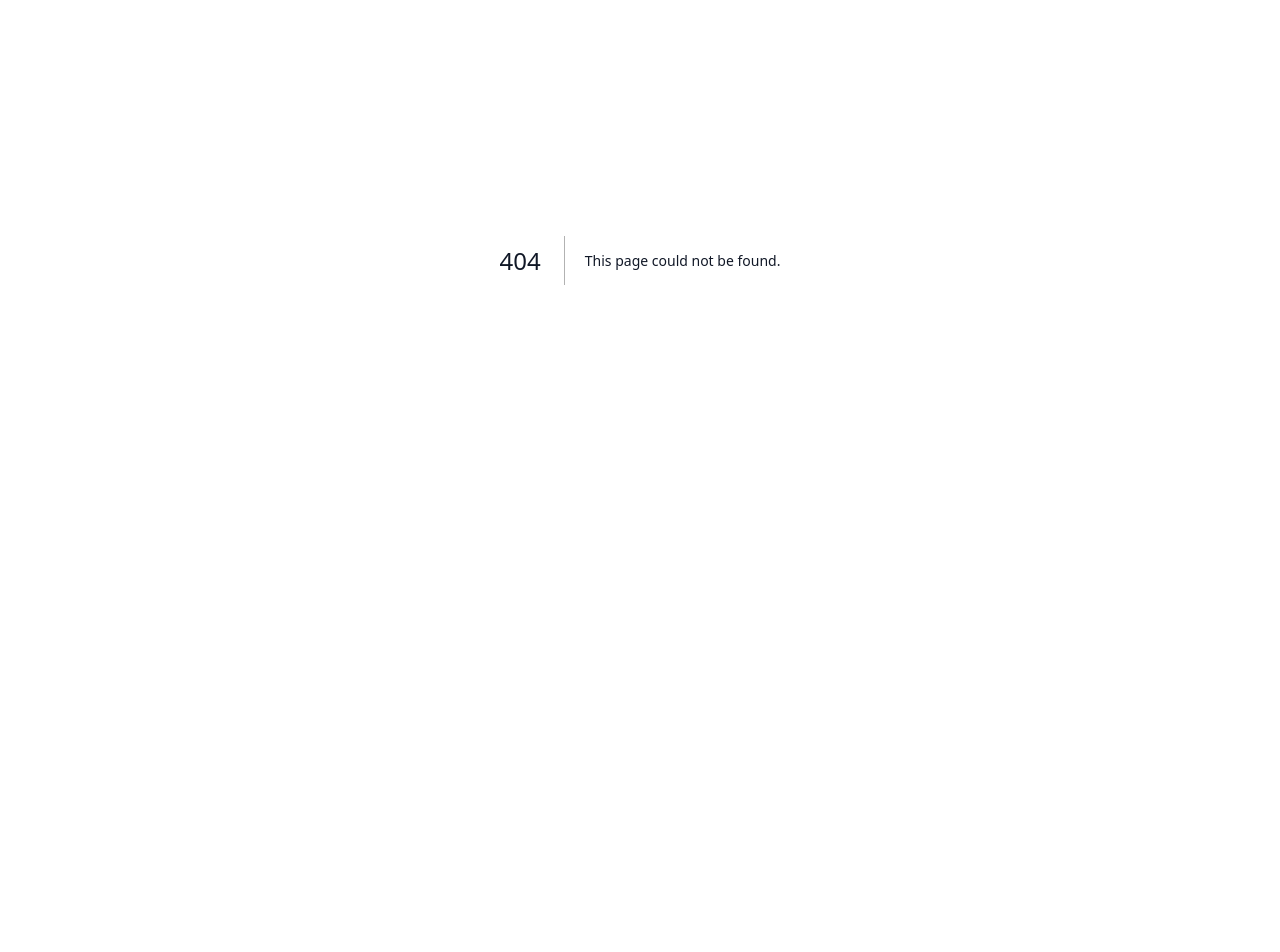
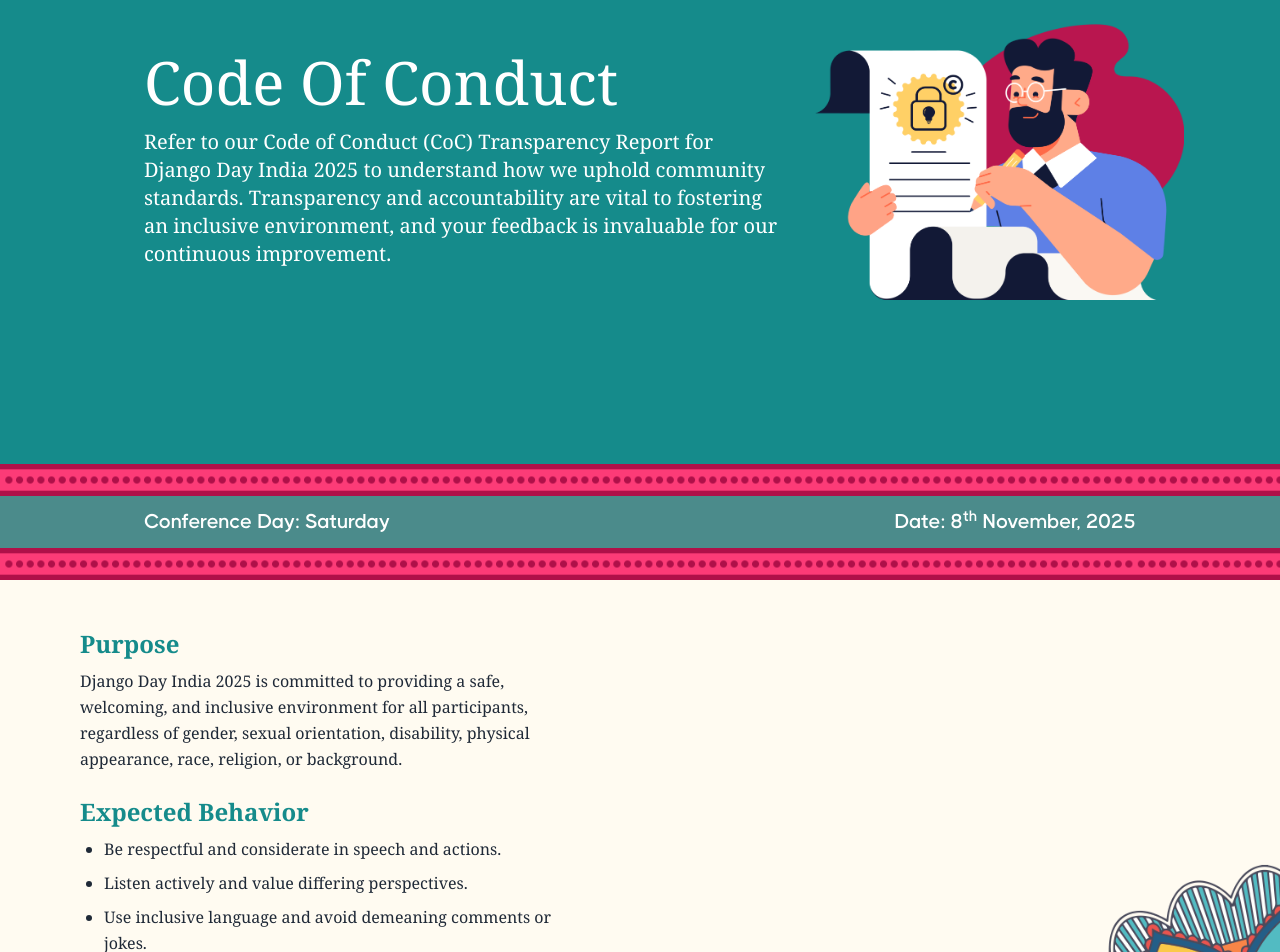
Before and after one commit to djangoindia/indjangoday2025, a Next.js app: page /coc in a window 1280 px wide. Before the commit this address had no page. Shown: the part 140-1092 px from the top of the page. Before the commit the page ends 800 px from the top, so only its background shows below. Built offline with nearby package versions, Linux system fonts and the light colour scheme.

Commit message:
add page for code of conduct and its assets

```diff
--- /dev/null
+++ b/src/app/coc/page.tsx
@@ -0,0 +1,11 @@
+import Navbar from "../components/Navbar";
+import COCPage from "../components/COCPage";
+
+export default function Sponsors() {
+  return (
+    <main className="relative">
+      <Navbar />
+      <COCPage />
+    </main>
+  );
+}
--- /dev/null
+++ b/src/app/components/COCPage.tsx
@@ -0,0 +1,155 @@
+"use client";
+
+import React from "react";
+import Image from "next/image";
+import ContactSection from "./Footers";
+
+const COCPage = () => {
+    return (
+        <div className="bg-[#fffbf1]">
+            {/* Hero Section */}
+            <div className="bg-[#158b8b] flex flex-col justify-between overflow-hidden h-[90vh]">
+                <div className="flex-1 flex flex-col md:flex-row items-center justify-center px-4 md:px-24 gap-4 md:gap-8 min-h-0 py-8 md:py-0">
+                    <div className="flex flex-col items-center md:items-start w-full md:pl-12 max-w-4xl text-center md:text-left">
+                        <div className="flex flex-row justify-center md:justify-start w-full">
+                            <h1 className="text-3xl md:text-5xl lg:text-6xl font-serif mb-4 text-white leading-tight">
+                                Code Of Conduct
+                            </h1>
+                        </div>
+                        <p className="font-serif text-sm md:text-xl text-white mb-1 leading-snug">
+                            Refer to our Code of Conduct (CoC) Transparency Report for Django
+                            Day India 2025 to understand how we uphold community standards.
+                            Transparency and accountability are vital to fostering an
+                            inclusive environment, and your feedback is invaluable for our
+                            continuous improvement.
+                        </p>
+                    </div>
+
+                    {/* Hero Illustration */}
+                    <div className="flex items-center justify-center w-full md:w-auto">
+                        <Image
+                            src="/images/CodeOfConductHero.png"
+                            alt="Code of Conduct Hero"
+                            width={600}
+                            height={600}
+                            className="w-[250px] md:w-[400px] lg:w-[600px] object-contain"
+                        />
+                    </div>
+                </div>
+
+
+                {/* Upper Border */}
+                <div
+                    className="w-full h-2 sm:h-4 md:h-6 lg:h-8"
+                    style={{
+                        backgroundImage: "url('/images/sec-2-upper-border-2.png')",
+                        backgroundSize: "auto 100%",
+                    }}
+                />
+
+                {/* Date Banner */}
+                <div className="w-full">
+                    <div className="py-2 md:py-3 bg-[#4b8b8b] flex flex-col sm:flex-row justify-center sm:justify-between items-center px-6 md:px-36 text-white text-sm md:text-base lg:text-xl font-semibold gap-2 sm:gap-0">
+                        <span>Conference Day: Saturday</span>
+                        <span>Date: 8<sup>th</sup> November, 2025</span>
+                    </div>
+                </div>
+
+                {/* Lower Border */}
+                <div
+                    className="w-full h-2 sm:h-4 md:h-6 lg:h-8"
+                    style={{
+                        backgroundImage: "url('/images/sec-2-upper-border-2.png')",
+                        backgroundSize: "auto 100%",
+                    }}
+                />
+            </div>
+
+            {/* Code of Conduct Section */}
+            {/* Code of Conduct Section */}
+            <section className="relative flex flex-col md:flex-row items-start justify-center px-6 md:px-20 py-12 overflow-y-auto min-h-screen">
+                {/* Text Content */}
+                <div className="w-full md:w-2/3 lg:w-1/2 pr-0 md:pr-16 space-y-6 font-serif text-gray-800 leading-relaxed z-10">
+                    <div>
+                        <h2 className="text-2xl font-bold mb-2 text-[#158b8b]">Purpose</h2>
+                        <p>
+                            Django Day India 2025 is committed to providing a safe, welcoming,
+                            and inclusive environment for all participants, regardless of gender,
+                            sexual orientation, disability, physical appearance, race, religion,
+                            or background.
+                        </p>
+                    </div>
+
+                    <div>
+                        <h2 className="text-2xl font-bold mb-2 text-[#158b8b]">Expected Behavior</h2>
+                        <ul className="list-disc ml-6 space-y-2">
+                            <li>Be respectful and considerate in speech and actions.</li>
+                            <li>Listen actively and value differing perspectives.</li>
+                            <li>Use inclusive language and avoid demeaning comments or jokes.</li>
+                            <li>Comply with event rules, staff instructions, and venue guidelines.</li>
+                        </ul>
+                    </div>
+
+                    <div>
+                        <h2 className="text-2xl font-bold mb-2 text-[#158b8b]">Unacceptable Behavior</h2>
+                        <ul className="list-disc ml-6 space-y-2">
+                            <li>Harassment, intimidation, or discrimination in any form.</li>
+                            <li>Unwelcome sexual attention or inappropriate physical contact.</li>
+                            <li>Disruptive, disrespectful, or aggressive behavior.</li>
+                            <li>Sharing others’ private information without consent.</li>
+                        </ul>
+                    </div>
+
+                    <div>
+                        <h2 className="text-2xl font-bold mb-2 text-[#158b8b]">Reporting Incidents</h2>
+                        <p>
+                            If you experience or witness any misconduct, please contact the CoC team immediately at{" "}
+                            <a href="mailto:coc@djangoday.in" className="text-[#158b8b] underline">
+                                coc@djangoday.in
+                            </a>{" "}
+                            or speak with an event organizer onsite. All reports will be handled discreetly and confidentially.
+                        </p>
+                    </div>
+
+                    <div>
+                        <h2 className="text-2xl font-bold mb-2 text-[#158b8b]">Consequences</h2>
+                        <p>
+                            Participants found violating the Code of Conduct may be warned, removed from the event,
+                            or banned from future Django Day events at the discretion of the organizing committee.
+                        </p>
+                    </div>
+
+                    <div>
+                        <h2 className="text-2xl font-bold mb-2 text-[#158b8b]">Acknowledgement</h2>
+                        <p>
+                            By attending Django Day India 2025, you agree to abide by this Code of Conduct
+                            and contribute to a positive community experience.
+                        </p>
+                        <p className="text-sm italic text-gray-600 mt-8">
+                            *This Code of Conduct is inspired by the PyCon India 2025 Code of Conduct.*
+                        </p>
+
+                    </div>
+                </div>
+
+                {/* Right-side Decorative Image */}
+                <div className="hidden md:flex justify-end items-center md:w-1/3 lg:w-1/2">
+                    <div className="absolute right-0 top-1/2 -translate-y-1/2">
+                        <Image
+                            src="/images/CodeofConductdesign.png"
+                            alt="Code of Conduct Design"
+                            width={300}
+                            height={300}
+                            className="object-contain opacity-90"
+                        />
+                    </div>
+                </div>
+            </section>
+
+
+            <ContactSection />
+        </div>
+    );
+};
+
+export default COCPage;
--- a/src/app/components/Navbar.tsx
+++ b/src/app/components/Navbar.tsx
@@ -9,7 +9,7 @@
   // { label: 'Schedule', href: '/schedule' },
   // { label: 'Venue', href: '/venue' },
   { label: 'Sponsors', href: '/sponsors' },
-  // { label: 'CoC', href: '/coc' },
+  { label: 'CoC', href: '/coc' },
 ];
 
 
```
Also changed, not shown: public/images/CodeOfConductHero.png (added), public/images/CodeofConductdesign.png (added).
